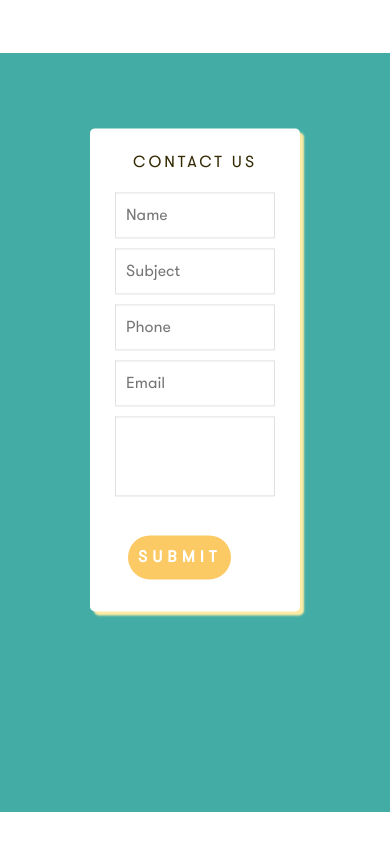
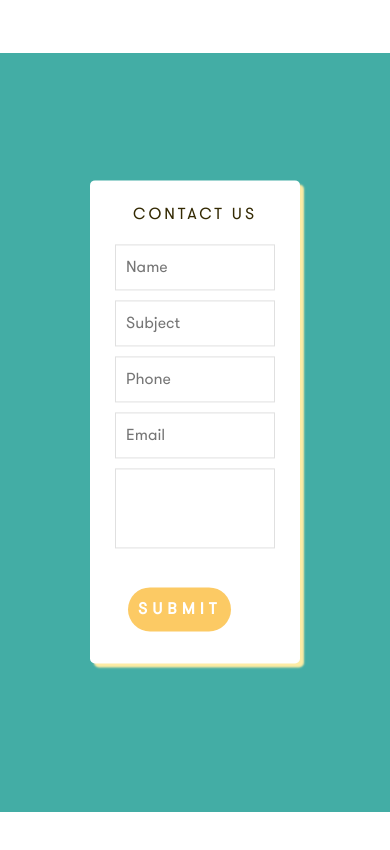
Before and after one commit to aylromero/landing-page, a plain HTML site: page index.html in a window 390 px wide. Shown: the part 2680-3530 px from the top of the page. Drawn offline with nearby package versions, Linux system fonts and the light colour scheme.

Commit message:
Update styles.css

```diff
--- a/css/styles.css
+++ b/css/styles.css
@@ -480,7 +480,7 @@
          border-radius: 5px;
          box-shadow: 4px 4px 2px rgba(254, 236, 164, 1);
          margin-left: 50%;
-         margin-top: -30%;
+         margin-top: -5%;
      }
      iframe {
          display: none;
```
